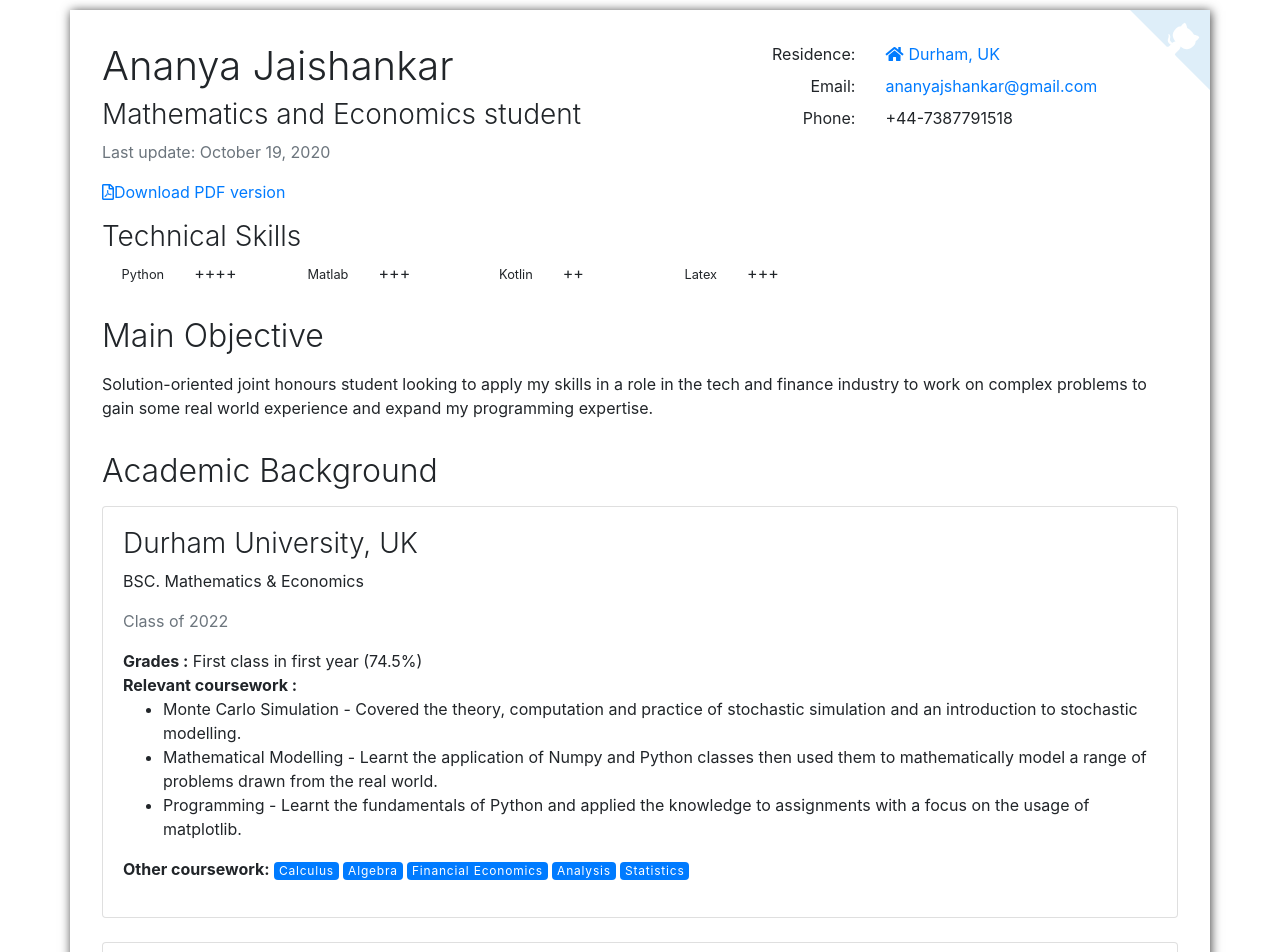
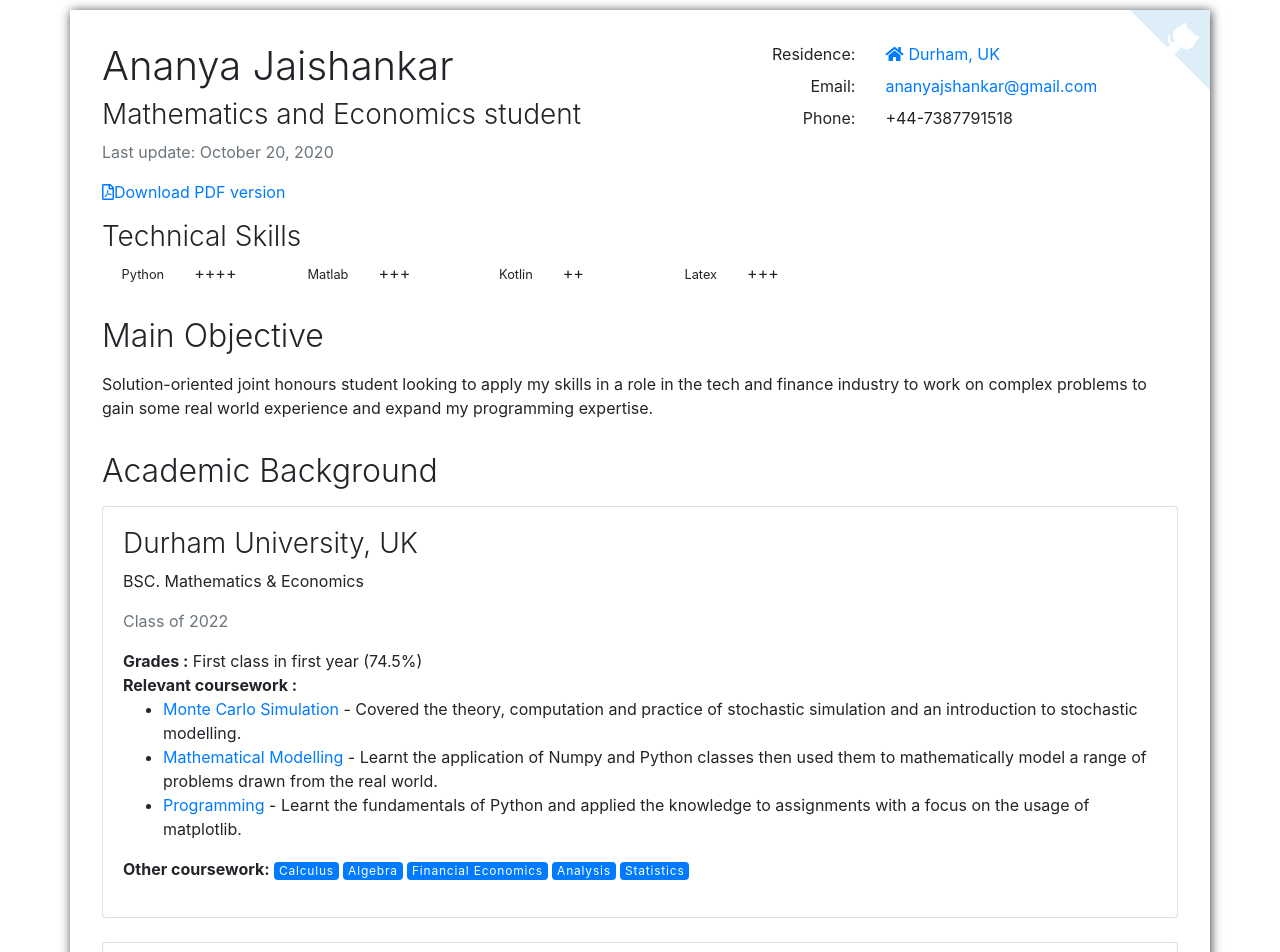
Before and after one commit to ananyajai/cv, a plain HTML site: page index.html in a window 1280 px wide. Shown: the top 952 px of the page. Drawn offline with nearby package versions, Linux system fonts and the light colour scheme.

Commit message:
Deploying to gh-pages from  @ 76a7c32122b6ba50b6db37af5cefe51b784bca8a 🚀

```diff
--- a/index.html
+++ b/index.html
@@ -70,7 +70,7 @@
             <h1>Ananya Jaishankar</h1>
             <h3>Mathematics and Economics student</h3>
             <p>
-                <time datetime="" class="text-muted">Last update: October 19, 2020</time>
+                <time datetime="" class="text-muted">Last update: October 20, 2020</time>
             </p>
             <p>
                 <span class="screen"><a href="ananya-jaishankar.mathematics-and-economics-student.pdf"><i class="far fa-file-pdf"></i>Download PDF version</a></span>
@@ -134,10 +134,10 @@
                 <b>Grades :</b> First class in first year (74.5%) <br>
                 <b>Relevant coursework :</b>
                 <ul>
-                    <li>Monte Carlo Simulation - Covered the theory, computation and practice of stochastic simulation and an introduction to stochastic modelling.</li>
-                    <li>Mathematical Modelling - Learnt the application of Numpy and Python classes then used them to mathematically model a range of problems drawn from the real world.
+                    <li><a href="https://www.dur.ac.uk/mathematical.sciences/teaching/2017modules/math2667/">Monte Carlo Simulation</a> - Covered the theory, computation and practice of stochastic simulation and an introduction to stochastic modelling.</li>
+                    <li><a href="https://www.dur.ac.uk/mathematical.sciences/teaching/2017modules/math2637/">Mathematical Modelling</a> - Learnt the application of Numpy and Python classes then used them to mathematically model a range of problems drawn from the real world.
                     </li>
-                    <li>Programming - Learnt the fundamentals of Python and applied the knowledge to assignments with a focus on the usage of matplotlib.</li>
+                    <li><a href="https://www.dur.ac.uk/mathematical.sciences/teaching/2017modules/math1041/">Programming</a> - Learnt the fundamentals of Python and applied the knowledge to assignments with a focus on the usage of matplotlib.</li>
                   </ul>
             </div>
 
@@ -232,6 +232,9 @@
         <li>
             <i class="fab"></i> <a href="https://www.facebook.com/DurhamUniversityWomeninSTEM/">Women in STEM Society</a>
         </li>
+        <li>
+            <i class="fab"></i> <a href="https://dsc.community.dev/durham-university/">Developer Student Club</a>
+        </li>
     </ul>
 </div>
 </body>
```
Also changed, not shown: 1 other file.
